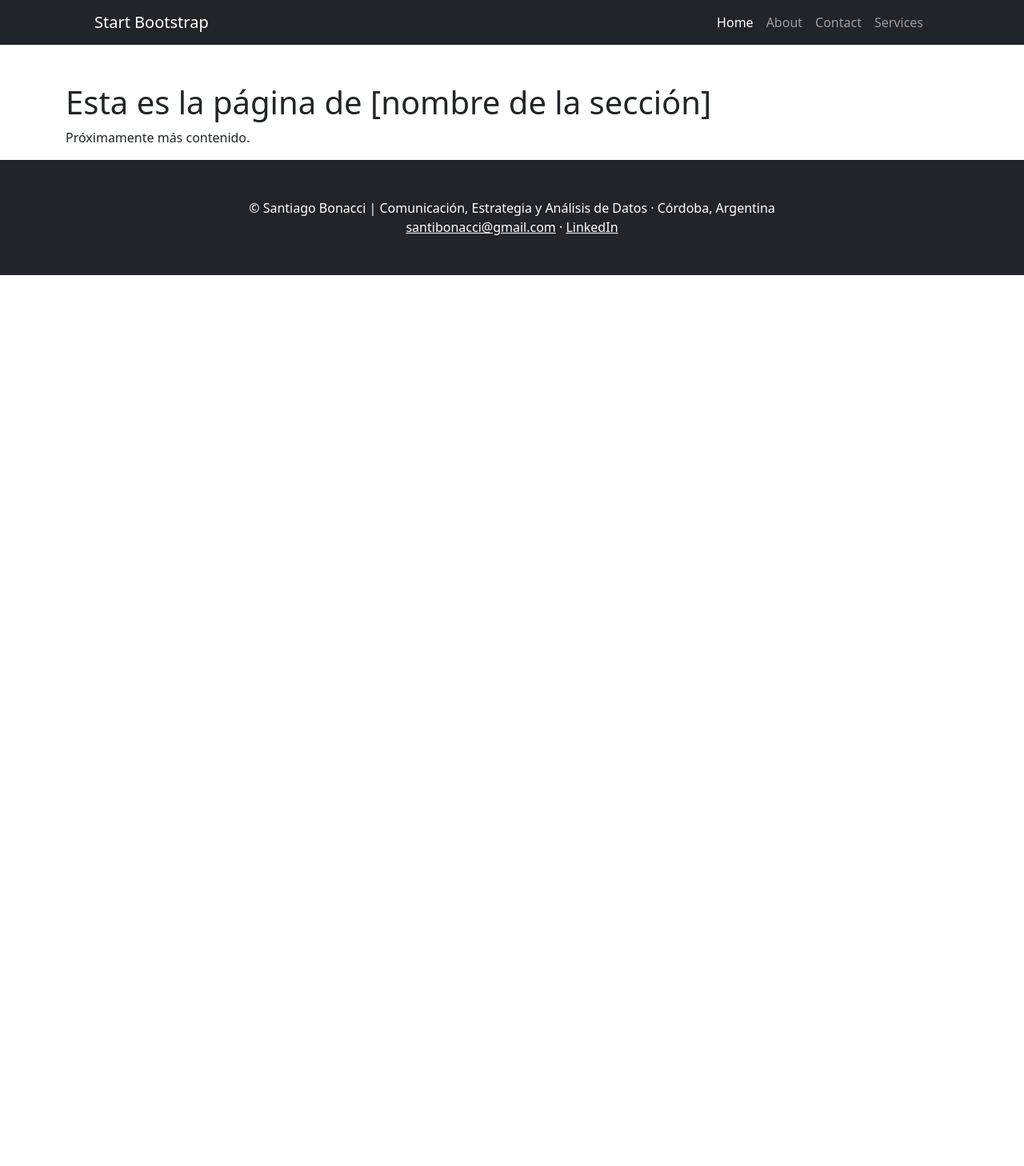
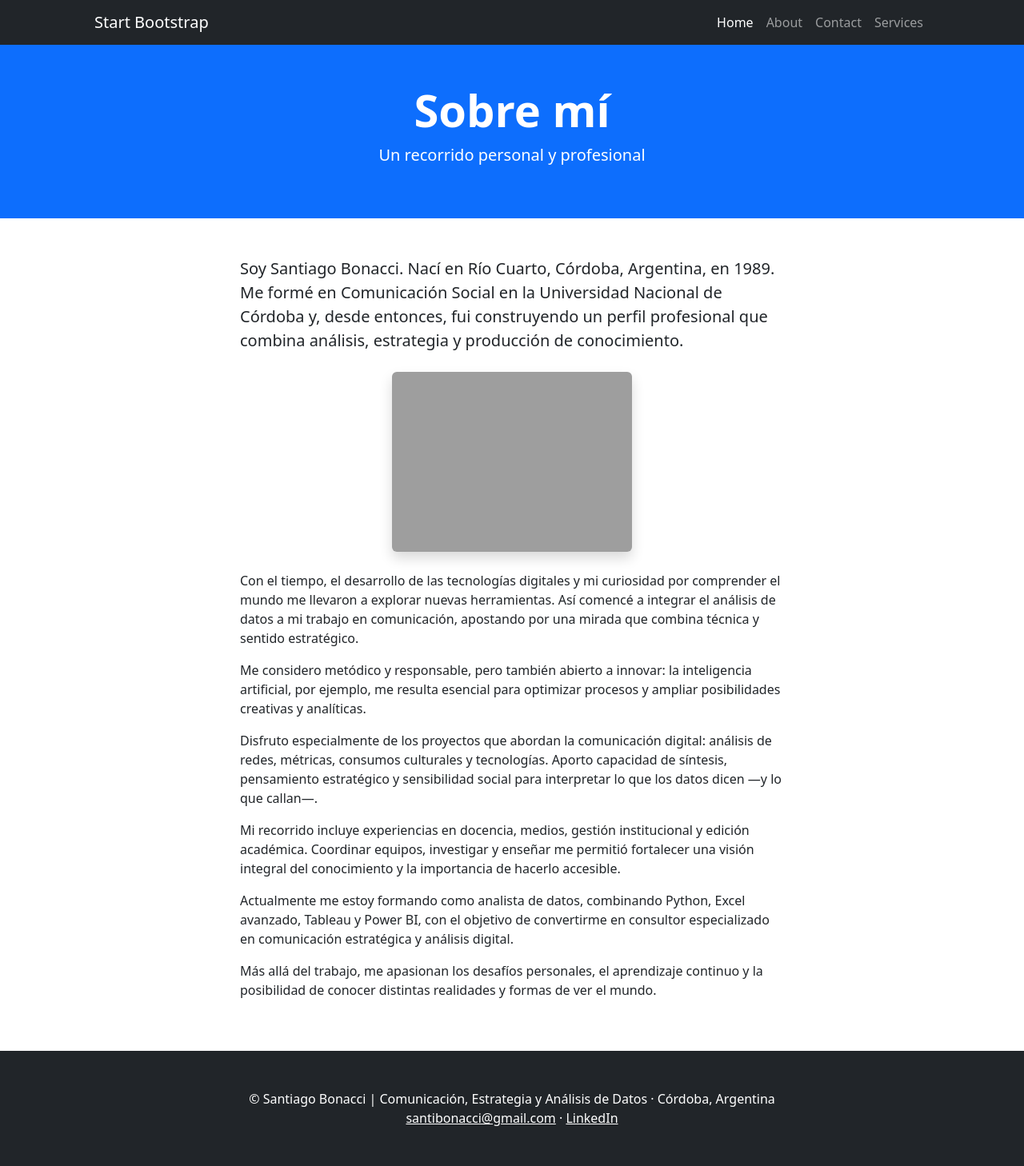
Before and after one commit to sbonacci33/mi_portfolio, a Flask app: page /sobre_mi in a window 1280 px wide. Shown: the whole page at 80% size. Before the commit the page ends 344 px from the top, so only its background shows below. Run offline with Flask 3, Linux system fonts and the light colour scheme; some libraries are stand-ins or nearby versions; grey boxes are pictures that could not be loaded.

Commit message:
Ajustes en Sobre Mi

```diff
--- a/templates/sobre_mi.html
+++ b/templates/sobre_mi.html
@@ -1,7 +1,40 @@
 {% extends "base.html" %}
 {% block content %}
-<div class="container mt-5">
-    <h1>Esta es la página de [nombre de la sección]</h1>
-    <p>Próximamente más contenido.</p>
-</div>
+
+<header class="bg-primary py-5 text-white">
+    <div class="container px-5 text-center">
+        <h1 class="display-4 fw-bolder">Sobre mí</h1>
+        <p class="lead">Un recorrido personal y profesional</p>
+    </div>
+</header>
+
+<section class="py-5">
+    <div class="container px-5">
+        <div class="row gx-5 justify-content-center">
+            <div class="col-lg-8">
+                <p class="lead">Soy <strong>Santiago Bonacci</strong>. Nací en Río Cuarto, Córdoba, Argentina, en 1989. Me formé en Comunicación Social en la Universidad Nacional de Córdoba y, desde entonces, fui construyendo un perfil profesional que combina análisis, estrategia y producción de conocimiento.</p>
+
+                <div class="text-center my-4">
+                    <img src="{{ url_for('static', filename='assets/sobremi.png') }}"
+                        alt="Santiago Bonacci"
+                        class="img-fluid rounded shadow"
+                        style="max-width: 300px;">
+                </div>
+
+                <p>Con el tiempo, el desarrollo de las tecnologías digitales y mi curiosidad por comprender el mundo me llevaron a explorar nuevas herramientas. Así comencé a integrar el análisis de datos a mi trabajo en comunicación, apostando por una mirada que combina técnica y sentido estratégico.</p>
+
+                <p>Me considero metódico y responsable, pero también abierto a innovar: la inteligencia artificial, por ejemplo, me resulta esencial para optimizar procesos y ampliar posibilidades creativas y analíticas.</p>
+
+                <p>Disfruto especialmente de los proyectos que abordan la comunicación digital: análisis de redes, métricas, consumos culturales y tecnologías. Aporto capacidad de síntesis, pensamiento estratégico y sensibilidad social para interpretar lo que los datos dicen —y lo que callan—.</p>
+
+                <p>Mi recorrido incluye experiencias en docencia, medios, gestión institucional y edición académica. Coordinar equipos, investigar y enseñar me permitió fortalecer una visión integral del conocimiento y la importancia de hacerlo accesible.</p>
+
+                <p>Actualmente me estoy formando como analista de datos, combinando Python, Excel avanzado, Tableau y Power BI, con el objetivo de convertirme en consultor especializado en comunicación estratégica y análisis digital.</p>
+
+                <p>Más allá del trabajo, me apasionan los desafíos personales, el aprendizaje continuo y la posibilidad de conocer distintas realidades y formas de ver el mundo.</p>
+            </div>
+        </div>
+    </div>
+</section>
+
 {% endblock %}
```
Also changed, not shown: static/css/styles.css.
